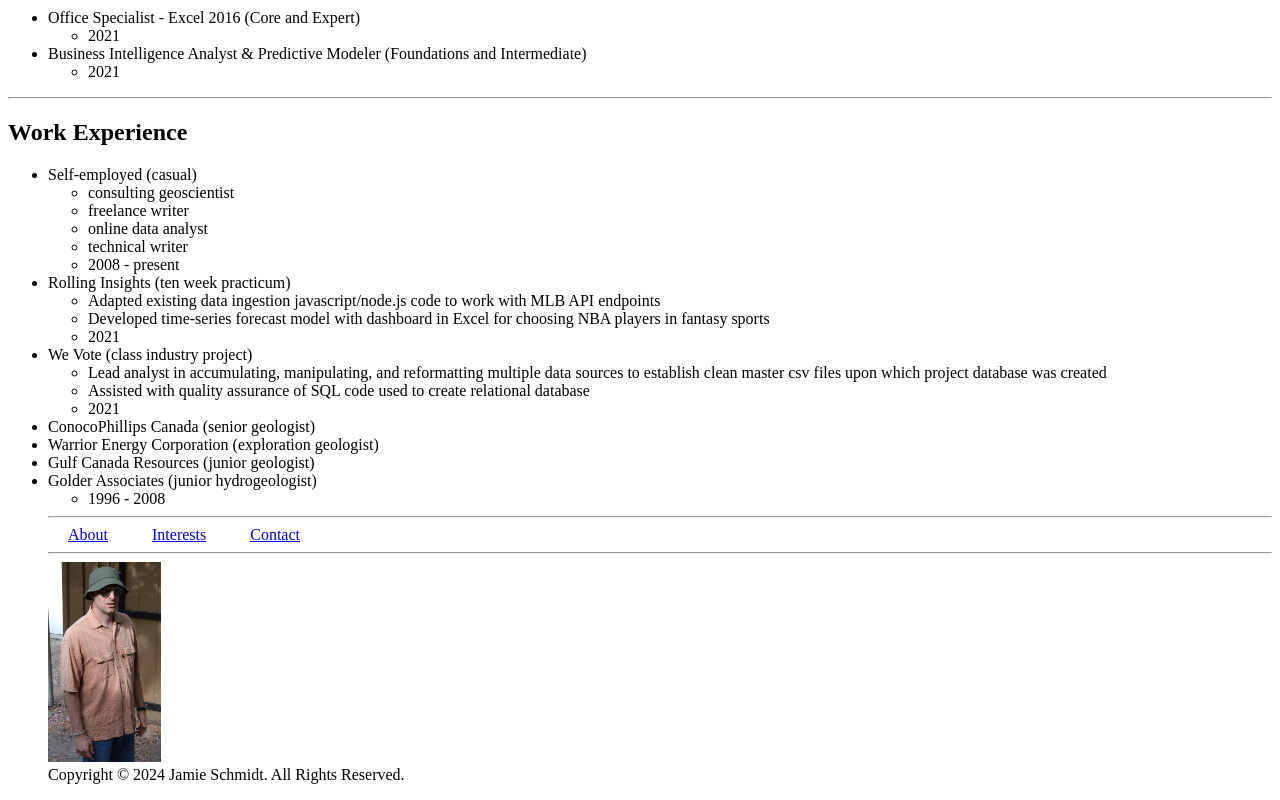
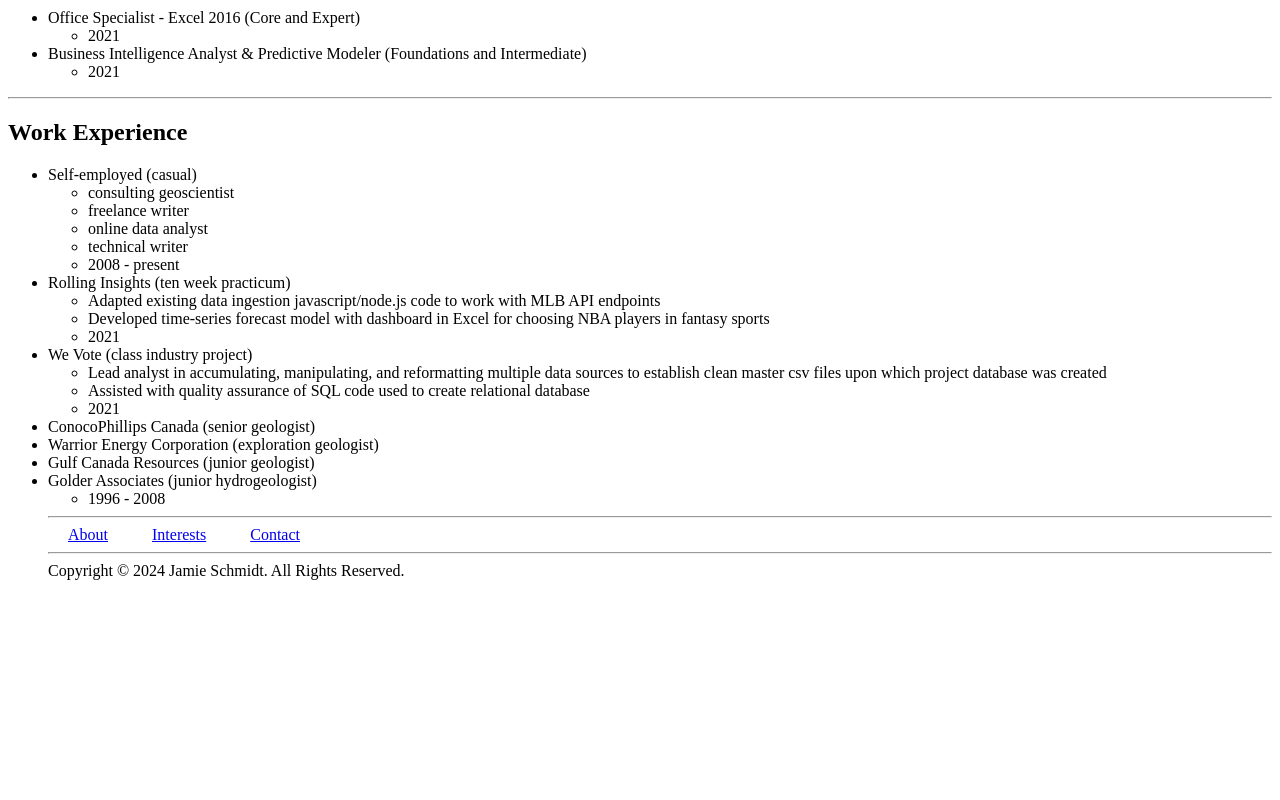
Before and after one commit to aCrockofSchmidt/HTML-Resume, a plain HTML site: page index.html in a window 1280 px wide. Shown: the part 682-1482 px from the top of the page. After the commit the page ends 1278 px from the top, so only its background shows below. Drawn offline with Linux system fonts and the light colour scheme.

Commit message:
Update Index File
Removed test image

```diff
--- a/index.html
+++ b/index.html
@@ -109,8 +109,6 @@
 
         <hr/>
 
-        <img src="./Images/profilepic.JPG" alt="profile picture of me" height="200px">
-
         <footer>Copyright © 2024 Jamie Schmidt. All Rights Reserved.</footer>
     </body>
 </html>
```
